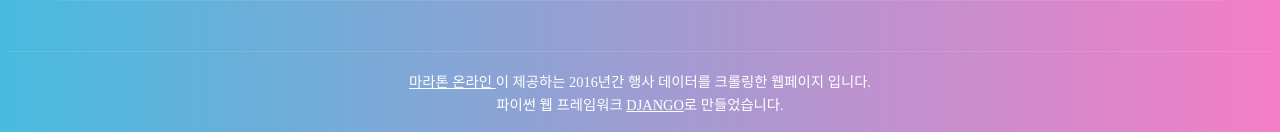
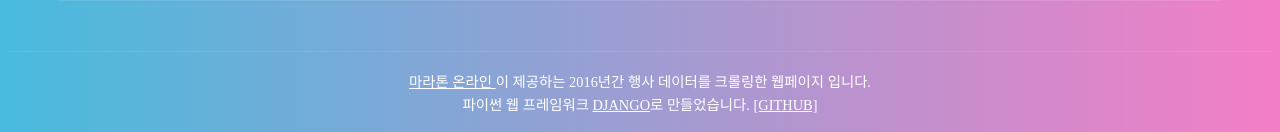
Before and after one commit to sujinleeme/sujinlee.me, a Django app: template myrun/templates/marathon/event_list.html in a window 1280 px wide. Shown: the part 1509-1641 px from the top of the page. Run offline with Django 3.2, Linux system fonts and the light colour scheme; the template is opened without the code that fills it, so the values that code supplies are empty; some libraries are stand-ins or nearby versions; some web fonts are replaced.

Commit message:
add marathon event url and github link

```diff
--- a/myrun/templates/marathon/event_list.html
+++ b/myrun/templates/marathon/event_list.html
@@ -101,11 +101,12 @@
     </section>
     </div>
     <div class="footer">
-      <a href="www.marathon.pe.kr/schedule_index.html">
+      <a href="http://www.marathon.pe.kr/schedule_index.html">
         <h4>마라톤 온라인
       </a>
       이 제공하는 2016년간 행사 데이터를 크롤링한 웹페이지 입니다.</br>
-      파이썬 웹 프레임워크 <a href="https://www.djangoproject.com/">Django</a>로 만들었습니다.</h4>
+      파이썬 웹 프레임워크 <a href="https://www.djangoproject.com/">Django</a>로 만들었습니다.
+      <a href="https://github.com/sujinleeme/official-website/tree/master/myrun">[github]</a></h4>
     </div>
   </body>
   <script src="{% static 'js/myrun.js' %}"></script>
```
